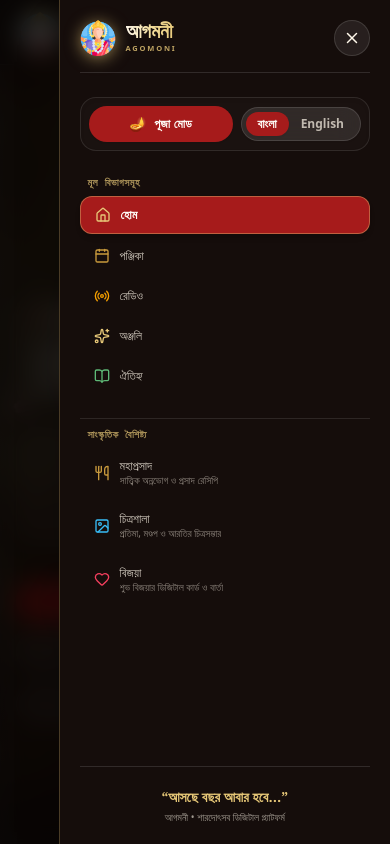
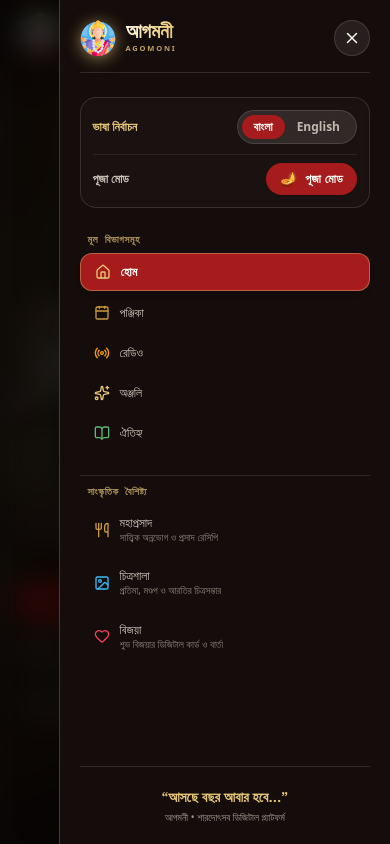
Before and after one commit to Himan-Barman/pujo, a Next.js app: page / in a window 390 px wide. Both pictures are taken after a click on the button 368 px from the left and 32 px from the top of the page. Shown: the top 844 px of the page. Built offline with nearby package versions, Linux system fonts and the light colour scheme.

Commit message:
feat(mobile-nav): remove sharodotsav subtitle from phone navbar and move language selector inside hamburger menu

```diff
--- a/src/components/layout/mobile-navigation.tsx
+++ b/src/components/layout/mobile-navigation.tsx
@@ -122,10 +122,20 @@ export const MobileNavigation: React.FC = () => {
                 </button>
               </div>
 
-              {/* Quick Puja Mode & Language Toggles */}
-              <div className="flex items-center justify-between gap-2 p-2 rounded-2xl bg-[#1A1210] border border-[#FFFDF8]/10 shadow-inner">
-                <PujaModeToggle className="flex-1 justify-center py-2 text-xs" />
-                <LanguageToggle />
+              {/* Quick Language Switcher & Ceremonial Mode */}
+              <div className="p-3 rounded-2xl bg-[#1A1210] border border-[#FFFDF8]/12 shadow-inner space-y-2.5">
+                <div className="flex items-center justify-between gap-2">
+                  <span className="text-xs font-bold text-[#E7C878] font-serif">
+                    {language === 'bn' ? 'ভাষা নির্বাচন' : 'Language'}
+                  </span>
+                  <LanguageToggle />
+                </div>
+                <div className="pt-2 border-t border-[#FFFDF8]/8 flex items-center justify-between gap-2">
+                  <span className="text-xs font-semibold text-[#FFF8EA]/75 font-sans">
+                    {language === 'bn' ? 'পূজা মোড' : 'Puja Mode'}
+                  </span>
+                  <PujaModeToggle />
+                </div>
               </div>
 
               {/* Core Primary Navigation Links */}
--- a/src/components/layout/site-header.tsx
+++ b/src/components/layout/site-header.tsx
@@ -82,7 +82,7 @@ export const SiteHeader: React.FC = () => {
             />
           </div>
 
-          {/* Premium Bengali & English Royal Typography */}
+            {/* Premium Bengali & English Royal Typography (Clean AGOMONI on mobile, full on desktop) */}
             <div className="flex flex-col">
               <div className="flex items-center gap-1">
                 <span className="text-xl sm:text-2xl font-black tracking-tight font-serif leading-none bg-gradient-to-r from-[#FFF8EA] via-[#F3DE9C] to-[#E7C878] bg-clip-text text-transparent drop-shadow-[0_2px_12px_rgba(201,154,61,0.35)]">
@@ -92,8 +92,8 @@ export const SiteHeader: React.FC = () => {
               </div>
               <span className="text-[8.5px] tracking-[0.24em] uppercase font-sans font-extrabold text-[#E7C878]/80 mt-0.5 flex items-center gap-1">
                 <span>AGOMONI</span>
-              <span className="text-[#A61B1B] text-[7px]">•</span>
-              <span className="text-[7.5px] tracking-wider text-[#FFF8EA]/60">SHARODOTSAV</span>
+                <span className="hidden sm:inline text-[#A61B1B] text-[7px]">•</span>
+                <span className="hidden sm:inline text-[7.5px] tracking-wider text-[#FFF8EA]/60">SHARODOTSAV</span>
               </span>
             </div>
           </Link>
@@ -273,10 +273,10 @@ export const SiteHeader: React.FC = () => {
           </div>
         </nav>
 
-        {/* Action Controls: Puja Mode, Language Selector, Mobile Hamburger */}
+        {/* Action Controls: Puja Mode (desktop), Language Selector (desktop), Mobile Hamburger */}
         <div className="flex items-center gap-2 sm:gap-3">
           <PujaModeToggle className="hidden sm:inline-flex" />
-          <LanguageToggle />
+          <LanguageToggle className="hidden lg:inline-flex" />
 
           {/* Mobile menu button with smooth morphing icon animation */}
           <button
```
Lines whose indentation alone changed are shown as unchanged.
